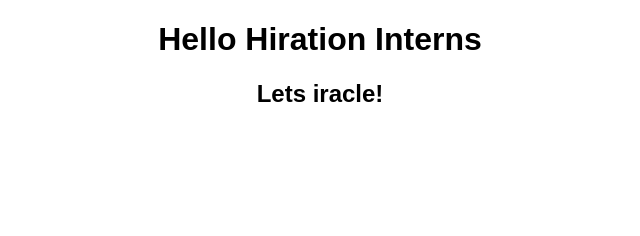
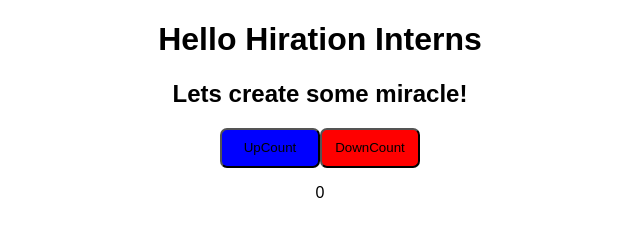
Before and after one commit to Aanuj55/Trainee_Anuj, a React app: page / in a window 1280 px wide. Shown: the whole page, without its empty margins (320-960 px from the left). Built offline with nearby package versions, Linux system fonts and the light colour scheme.

Commit message:
Counter
count up and down on click

```diff
--- a/public/index.html
+++ b/public/index.html
@@ -1,16 +1,18 @@
 <!DOCTYPE html>
 <html lang="en">
-
   <head>
-	<meta charset="utf-8">
-	<meta name="viewport" content="width=device-width, initial-scale=1, shrink-to-fit=no">
-	<meta name="theme-color" content="#000000">
+    <meta charset="utf-8" />
+    <meta
+      name="viewport"
+      content="width=device-width, initial-scale=1, shrink-to-fit=no"
+    />
+    <meta name="theme-color" content="#000000" />
     <!--
       manifest.json provides metadata used when your web app is added to the
       homescreen on Android. See https://developers.google.com/web/fundamentals/engage-and-retain/web-app-manifest/
     -->
-	<link rel="manifest" href="%PUBLIC_URL%/manifest.json">
-	<link rel="shortcut icon" href="%PUBLIC_URL%/favicon.ico">
+    <link rel="manifest" href="%PUBLIC_URL%/manifest.json" />
+    <link rel="shortcut icon" href="%PUBLIC_URL%/favicon.ico" />
     <!--
       Notice the use of %PUBLIC_URL% in the tags above.
       It will be replaced with the URL of the `public` folder during the build.
@@ -24,9 +26,7 @@
   </head>
 
   <body>
-	<noscript>
-		You need to enable JavaScript to run this app.
-	</noscript>
+    <noscript> You need to enable JavaScript to run this app. </noscript>
     <div id="root"></div>
     <!--
       This HTML file is a template.
@@ -39,5 +39,4 @@
       To create a production bundle, use `npm run build` or `yarn build`.
     -->
   </body>
-
 </html>
--- /dev/null
+++ b/src/counterApp.js
@@ -0,0 +1,38 @@
+import React from "react";
+import "./styles.css";
+
+class Counter extends React.Component {
+  constructor(props) {
+    super(props);
+    this.state = {
+      count: 0
+    };
+  }
+  increase = () => {
+    this.setState({
+      count: this.state.count + 1
+    });
+  };
+  decrease = () => {
+    this.setState({
+      count: this.state.count - 1
+    });
+  };
+  render() {
+    return (
+      <div>
+        <div>
+          <button className="button1" onClick={this.increase}>
+            UpCount
+          </button>
+          <button className="button2" onClick={this.decrease}>
+            DownCount
+          </button>
+        </div>
+        <p>{this.state.count}</p>
+      </div>
+    );
+  }
+}
+
+export default Counter;
--- a/src/index.js
+++ b/src/index.js
@@ -1,13 +1,14 @@
 import React from "react";
 import ReactDOM from "react-dom";
-
 import "./styles.css";
+import Counter from "./counterApp";
 
 function App() {
   return (
     <div className="App">
       <h1>Hello Hiration Interns</h1>
-      <h2>Lets iracle!</h2>
+      <h2>Lets create some miracle!</h2>
+      <Counter />
     </div>
   );
 }
--- a/src/styles.css
+++ b/src/styles.css
@@ -2,3 +2,15 @@
   font-family: sans-serif;
   text-align: center;
 }
+.button1 {
+  width: 100px;
+  height: 40px;
+  background-color: blue;
+  border-radius: 7px;
+}
+.button2 {
+  width: 100px;
+  height: 40px;
+  background-color: red;
+  border-radius: 7px;
+}
```
Also changed, not shown: package.json (+1 -6 lines). Lines whose indentation alone changed are shown as unchanged.
